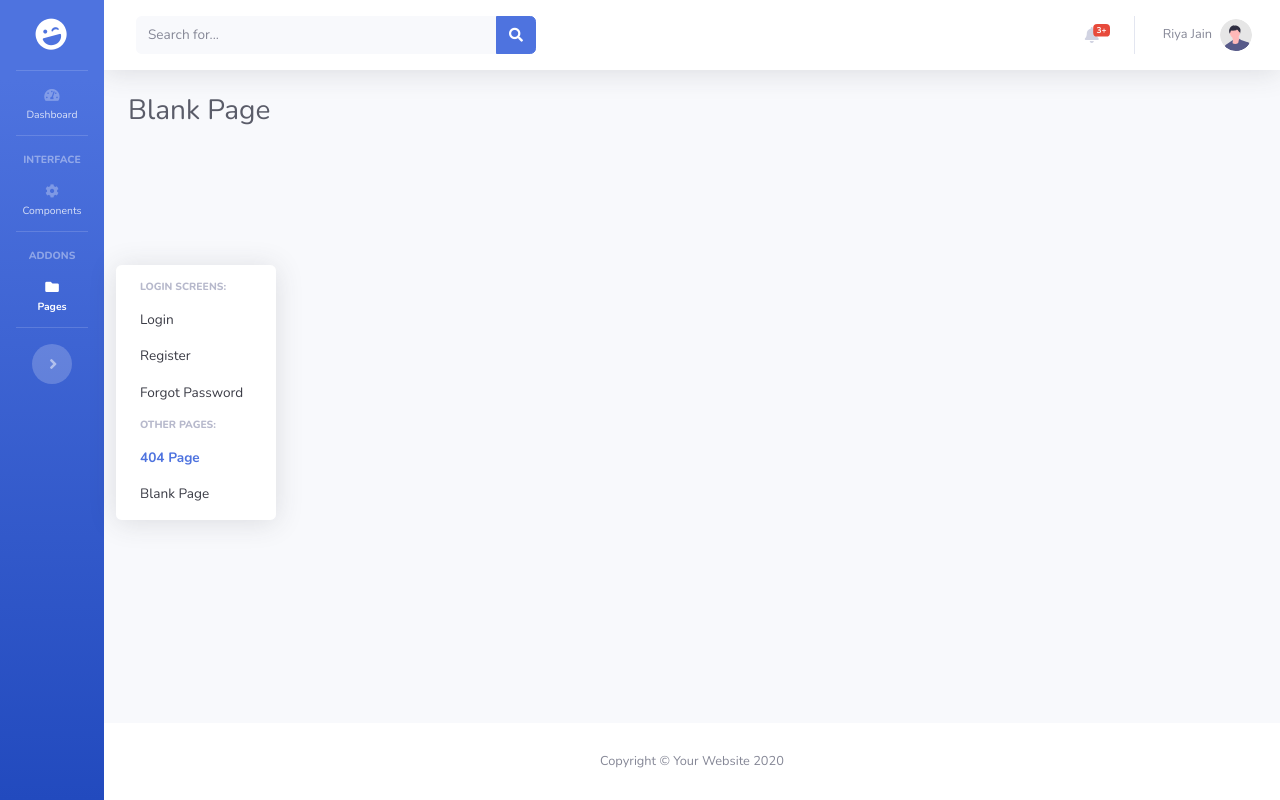
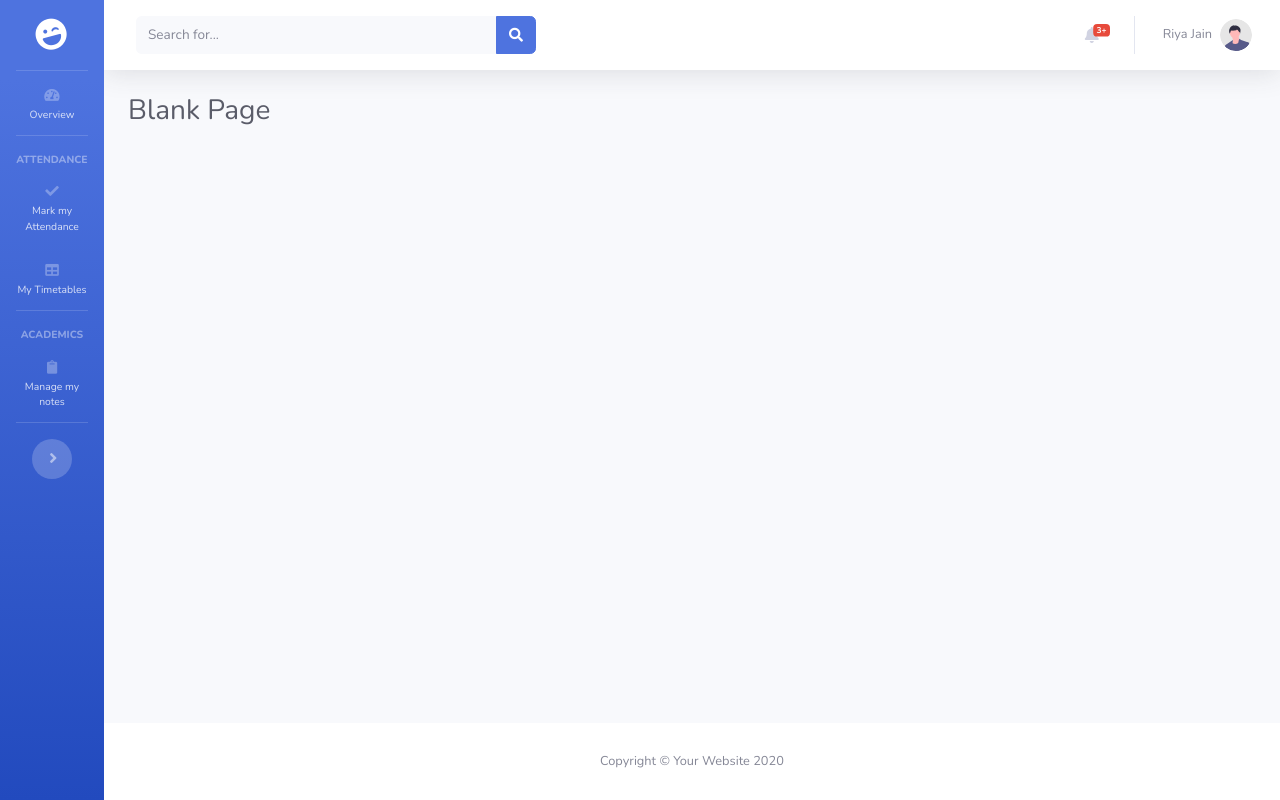
Before and after one commit to Team-RAMP/Lecture-Manager, a Flask app: page /blank in a window 1280 px wide. Run offline with Flask 2, Linux system fonts and the light colour scheme; some libraries are stand-ins or nearby versions.

Commit message:
Adapt sidebar to current project and activate the right item on page load

```diff
--- a/assets/js/dashboard.js
+++ b/assets/js/dashboard.js
@@ -23,6 +23,14 @@ class SideBar {
   if (localStorage.getItem('was-navbar-visible') == "true") {
       SideBar.toggleUI();
   }
+
+  const param = $(location).attr("pathname");
+
+  $("ul#accordionSidebar>li>a").each(function() {
+    if (param === $(this).attr('href')) {
+      $(this).parent().addClass('active');
+    }
+  });
 
   // Toggle the side navigation
   $("#sidebarToggle, #sidebarToggleTop").on('click', function(e) {
--- a/templates/sidebar.html
+++ b/templates/sidebar.html
@@ -5,7 +5,7 @@
         <div class="sidebar-brand-icon rotate-n-15">
             <i class="fas fa-laugh-wink"></i>
         </div>
-        <div class="sidebar-brand-text mx-3">TIMELY</div>
+        <div class="sidebar-brand-text mx-3">Timely</div>
     </a>
 
     <!-- Divider -->
@@ -15,7 +15,7 @@
     <li class="nav-item">
         <a class="nav-link" href="/app">
             <i class="fas fa-fw fa-tachometer-alt"></i>
-            <span>Dashboard</span>
+            <span>Overview</span>
         </a>
     </li>
 
@@ -24,55 +24,58 @@
 
     <!-- Heading -->
     <div class="sidebar-heading">
-        Interface
+        Attendance
     </div>
 
     <!-- Nav Item - Pages Collapse Menu -->
     <li class="nav-item">
-        <a class="nav-link collapsed" href="#" data-toggle="collapse" data-target="#collapseTwo"
-            aria-expanded="true" aria-controls="collapseTwo">
-            <i class="fas fa-fw fa-cog"></i>
-            <span>Components</span>
+        <a class="nav-link" href="/mark-attendance">
+            <i class="fas fa-fw fa-check"></i>
+            <span>Mark my Attendance</span>
         </a>
-        <div id="collapseTwo" class="collapse" aria-labelledby="headingTwo" data-parent="#accordionSidebar">
+    </li>
+
+    <li class="nav-item">
+        <a class="nav-link collapsed" href="/timetables">
+            <i class="fas fa-fw fa-table"></i>
+            <span>My Timetables</span>
+        </a>
+    </li>
+
+    <!-- Nav Item - Utilities Collapse Menu -->
+    <!-- <li class="nav-item">
+        <a class="nav-link collapsed" href="#" data-toggle="collapse" data-target="#collapseUtilities"
+            aria-expanded="true" aria-controls="collapseUtilities">
+            <i class="fas fa-fw fa-wrench"></i>
+            <span>Utilities</span>
+        </a>
+        <div id="collapseUtilities" class="collapse" aria-labelledby="headingUtilities"
+            data-parent="#accordionSidebar">
             <div class="bg-white py-2 collapse-inner rounded">
-                <h6 class="collapse-header">Custom Components:</h6>
-                <a class="collapse-item" href="/buttons">Buttons</a>
-                <a class="collapse-item" href="/cards">Cards</a>
+                <h6 class="collapse-header">Custom Utilities:</h6>
+                <a class="collapse-item" href="/utilities-color">Colors</a>
+                <a class="collapse-item" href="/utilities-border">Borders</a>
+                <a class="collapse-item" href="/utilities-animation">Animations</a>
+                <a class="collapse-item" href="/utilities-other">Other</a>
             </div>
         </div>
-    </li>
+    </li> -->
 
     <!-- Divider -->
     <hr class="sidebar-divider">
 
     <!-- Heading -->
     <div class="sidebar-heading">
-        Addons
+        Academics
     </div>
 
-    <!-- Nav Item - Pages Collapse Menu -->
-    <li class="nav-item active">
-        <a class="nav-link" href="#" data-toggle="collapse" data-target="#collapsePages" aria-expanded="true"
-            aria-controls="collapsePages">
-            <i class="fas fa-fw fa-folder"></i>
-            <span>Pages</span>
+    <!-- Nav Item - Pages Collapse Menu  -->
+    <li class="nav-item">
+        <a class="nav-link" href="/notes">
+            <i class="fas fa-fw fa-clipboard"></i>
+            <span>Manage my notes</span>
         </a>
-        <div id="collapsePages" class="collapse show" aria-labelledby="headingPages"
-            data-parent="#accordionSidebar">
-            <div class="bg-white py-2 collapse-inner rounded">
-                <h6 class="collapse-header">Login Screens:</h6>
-                <a class="collapse-item" href="login">Login</a>
-                <a class="collapse-item" href="register">Register</a>
-                <a class="collapse-item" href="/forgot-password">Forgot Password</a>
-                <div class="collapse-divider"></div>
-                <h6 class="collapse-header">Other Pages:</h6>
-                <a class="collapse-item active" href="/a-resource-that-does-not-exist">404 Page</a>
-                <a class="collapse-item" href="/blank">Blank Page</a>
-            </div>
-        </div>
     </li>
-
 
     <!-- Divider -->
     <hr class="sidebar-divider d-none d-md-block">
```
